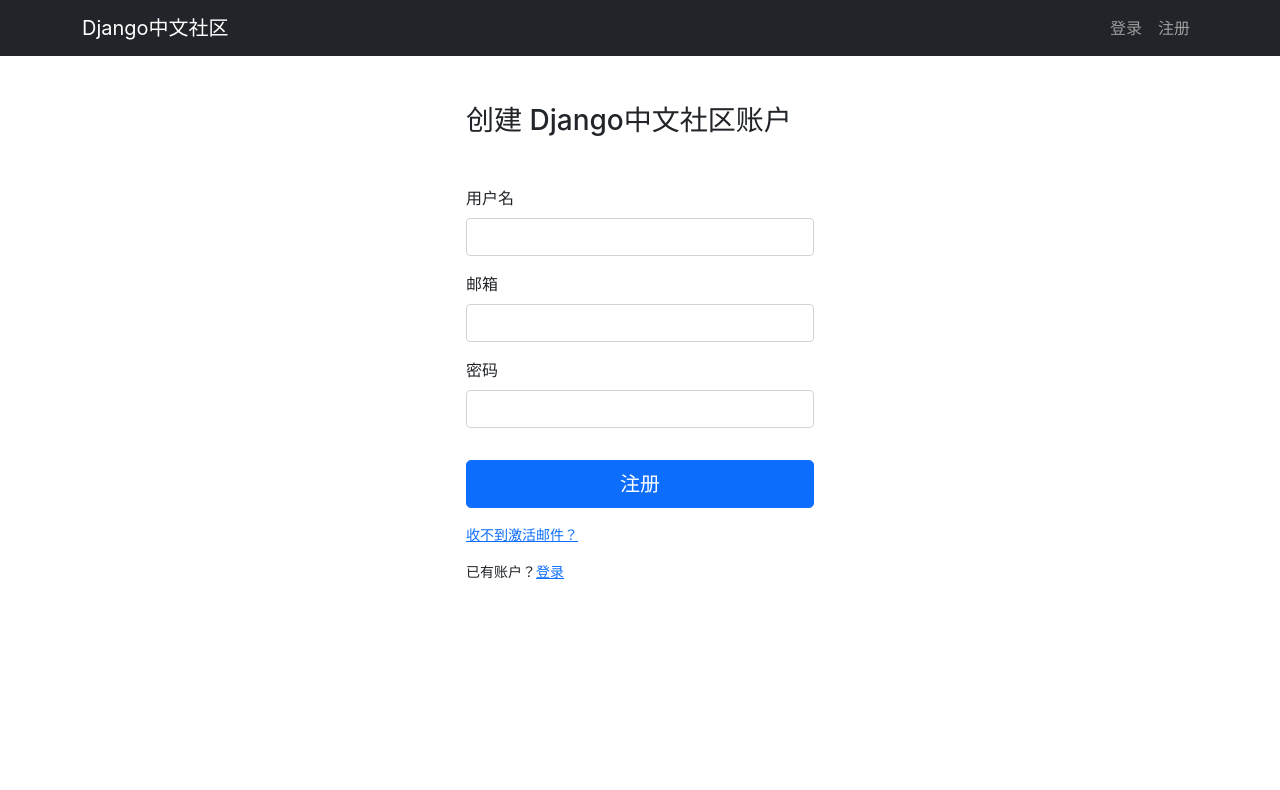
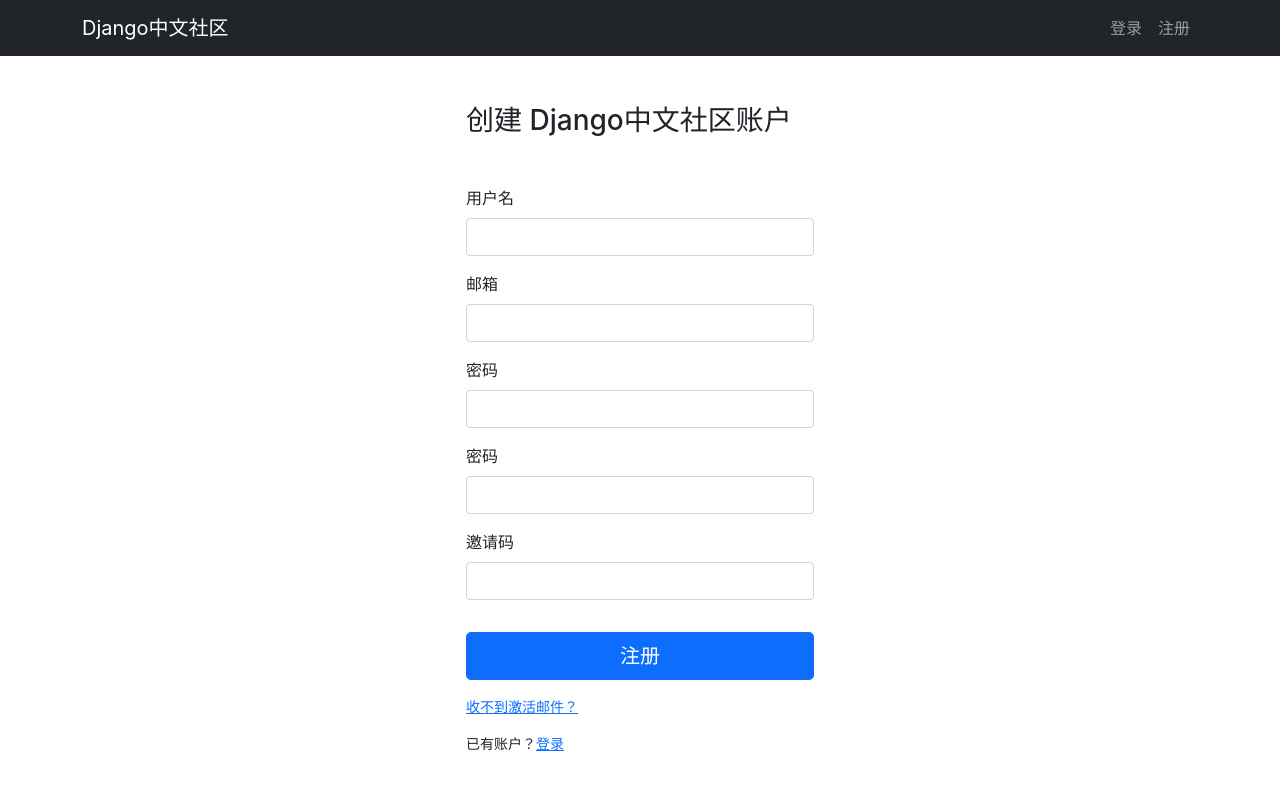
Before and after one commit to DjangoStudyTeam/django-China-web, a React (Vite) app: page /register in a window 1280 px wide. Shown: the top 790 px of the page. Built offline with nearby package versions, Linux system fonts and the light colour scheme.

Commit message:
注册页面

```diff
--- a/src/pages/Register/index.tsx
+++ b/src/pages/Register/index.tsx
@@ -1,22 +1,133 @@
+import * as yup from 'yup';
+
 import { Button, Col, Container, Form, Row } from 'react-bootstrap';
 
-const Register = () => (
+import { HTTPError } from 'ky';
+import { api } from '../../utils';
+import { useFormik } from 'formik';
+import { useNavigate } from 'react-router-dom';
+
+const RegisterSchema = yup.object().shape({
+  username: yup.string().required('请输入用户名。'),
+  email: yup.string().required('请输入邮箱。'),
+  password: yup.string().required('请输入密码。'),
+  re_password: yup
+    .string()
+    .required('请输入确认密码。')
+    .oneOf([yup.ref('password')], '两次输入的密码不一致。'),
+  invitation_code: yup.string().required('请输入邀请码。'),
+});
+
+const Register = () => {
+  const navigate = useNavigate();
+
+  const { values, touched, handleSubmit, handleBlur, handleChange, errors, isSubmitting } =
+    useFormik({
+      initialValues: {
+        username: '',
+        email: '',
+        password: '',
+        re_password: '',
+        invitation_code: '',
+      },
+      validationSchema: RegisterSchema,
+      onSubmit: async (values, { setSubmitting, setErrors }) => {
+        setSubmitting(true);
+        try {
+          const res = await api.anno.post('auth/register/', { json: values }).json<any>();
+          navigate('/', { replace: true });
+        } catch (err) {
+          if (err instanceof HTTPError) {
+            const res = err.response;
+            if (res.status === 400) {
+              setErrors(await res.json());
+            }
+          }
+        } finally {
+          setSubmitting(false);
+        }
+      },
+    });
+
+  return (
     <Container>
       <Row className="justify-content-center">
         <Col sm={12} md={6} lg={4}>
           <h3 className="mt-sm-3 mt-md-5">创建 Django中文社区账户</h3>
-        <Form className="mt-sm-3 mt-md-5">
-          <Form.Group className="mb-3" controlId="formBasicEmail">
+          <Form className="mt-sm-3 mt-md-5" noValidate onSubmit={handleSubmit}>
+            {errors.non_field_errors?.length > 0 && (
+              <ul>
+                {errors.non_field_errors.map((errMsg, index) => (
+                  <li className="text-danger" key={index}>
+                    {errMsg}
+                  </li>
+                ))}
+              </ul>
+            )}
+            <Form.Group className="mb-3" controlId="username">
               <Form.Label>用户名</Form.Label>
-            <Form.Control type="text" placeholder="" />
+              <Form.Control
+                type="text"
+                name="username"
+                value={values.username}
+                onChange={handleChange}
+                onBlur={handleBlur}
+                isInvalid={touched.username && errors.username?.length > 0}
+              />
+              <Form.Control.Feedback type="invalid">{errors.username}</Form.Control.Feedback>
             </Form.Group>
-          <Form.Group className="mb-3" controlId="formBasicEmail">
+
+            <Form.Group className="mb-3" controlId="email">
               <Form.Label>邮箱</Form.Label>
-            <Form.Control type="email" placeholder="" />
+              <Form.Control
+                type="email"
+                name="email"
+                placeholder=""
+                value={values.email}
+                onChange={handleChange}
+                onBlur={handleBlur}
+                isInvalid={touched.email && !!errors.email}
+              />
+              <Form.Control.Feedback type="invalid">{errors.email}</Form.Control.Feedback>
             </Form.Group>
-          <Form.Group className="mb-3" controlId="formBasicPassword">
+
+            <Form.Group className="mb-3" controlId="password">
               <Form.Label>密码</Form.Label>
-            <Form.Control type="password" placeholder="" />
+              <Form.Control
+                type="password"
+                name="password"
+                value={values.password}
+                onChange={handleChange}
+                onBlur={handleBlur}
+                isInvalid={touched.password && errors.password?.length > 0}
+              />
+              <Form.Control.Feedback type="invalid">{errors.password}</Form.Control.Feedback>
+            </Form.Group>
+
+            <Form.Group className="mb-3" controlId="rePassword">
+              <Form.Label>密码</Form.Label>
+              <Form.Control
+                type="password"
+                name="re_password"
+                value={values.re_password}
+                onChange={handleChange}
+                onBlur={handleBlur}
+                isInvalid={touched.re_password && errors.re_password?.length > 0}
+              />
+              <Form.Control.Feedback type="invalid">{errors.re_password}</Form.Control.Feedback>
+            </Form.Group>
+
+            <Form.Group className="mb-3" controlId="invitationCode">
+              <Form.Label>邀请码</Form.Label>
+              <Form.Control
+                type="text"
+                name="invitation_code"
+                value={values.invitation_code}
+                onChange={handleChange}
+                onBlur={handleBlur}
+                isInvalid={touched.invitation_code && errors.invitation_code?.length > 0}
+              />
+              <Form.Control.Feedback type="invalid">{errors.invitation_code}</Form.Control.Feedback>
             </Form.Group>
             <div className="d-grid">
               <Button variant="primary" type="submit" size="lg" className="mt-3">
@@ -35,5 +146,6 @@
       </Row>
     </Container>
   );
+};
 
 export default Register;
```
Lines whose indentation alone changed are shown as unchanged.
